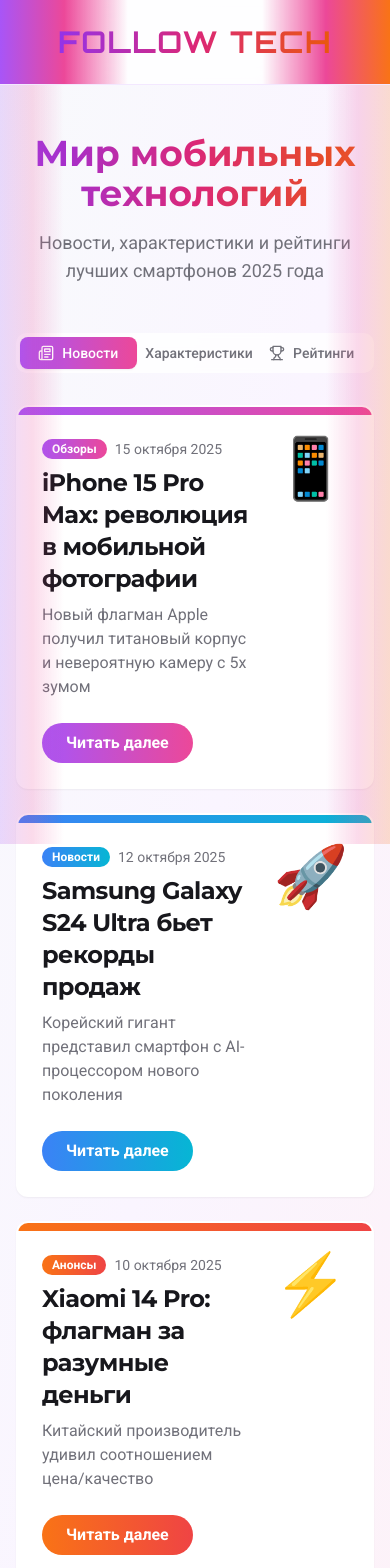
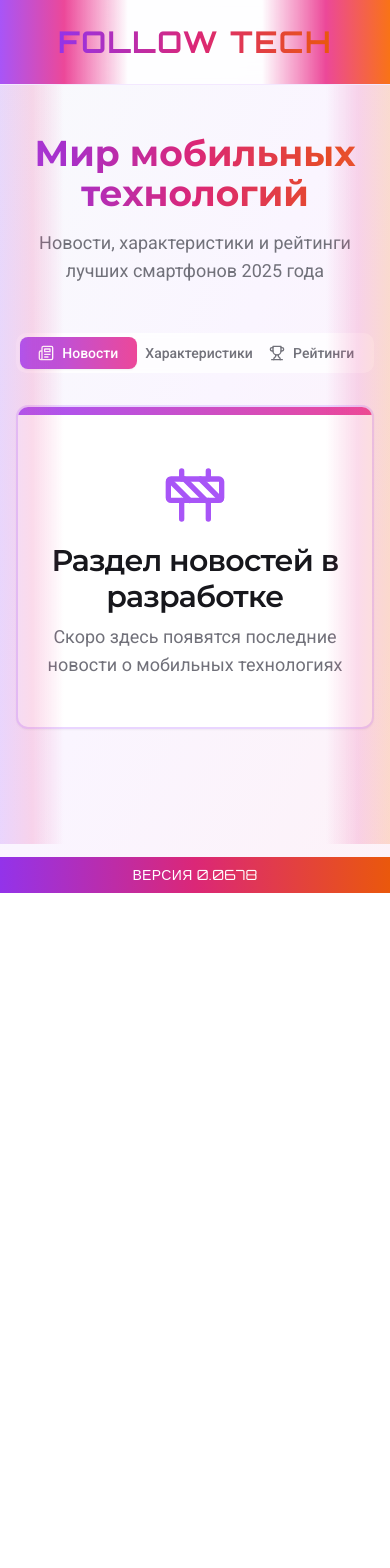
Before and after one commit to pr-poehali-dev/phone-info-portal, a React (Vite) app: page / in a window 390 px wide. Shown: the top 1568 px of the page. After the commit the page ends 893 px from the top, so only its background shows below. Built offline with nearby package versions, Linux system fonts and the light colour scheme.

Commit message:
Заглушки для новостей и рейтингов

```diff
--- a/src/pages/Index.tsx
+++ b/src/pages/Index.tsx
@@ -7,98 +7,11 @@ import Icon from '@/components/ui/icon';
 const Index = () => {
   const [activeTab, setActiveTab] = useState('news');
 
-  const news = [
-    {
-      id: 1,
-      title: 'iPhone 15 Pro Max: революция в мобильной фотографии',
-      date: '15 октября 2025',
-      category: 'Обзоры',
-      image: '📱',
-      excerpt: 'Новый флагман Apple получил титановый корпус и невероятную камеру с 5x зумом',
-      gradient: 'from-purple-500 to-pink-500'
-    },
-    {
-      id: 2,
-      title: 'Samsung Galaxy S24 Ultra бьет рекорды продаж',
-      date: '12 октября 2025',
-      category: 'Новости',
-      image: '🚀',
-      excerpt: 'Корейский гигант представил смартфон с AI-процессором нового поколения',
-      gradient: 'from-blue-500 to-cyan-500'
-    },
-    {
-      id: 3,
-      title: 'Xiaomi 14 Pro: флагман за разумные деньги',
-      date: '10 октября 2025',
-      category: 'Анонсы',
-      image: '⚡',
-      excerpt: 'Китайский производитель удивил соотношением цена/качество',
-      gradient: 'from-orange-500 to-red-500'
-    }
-  ];
 
-  const specs = [
-    {
-      brand: 'Apple',
-      model: 'iPhone 15 Pro Max',
-      processor: 'A17 Pro',
-      ram: '8 GB',
-      storage: '256 GB',
-      camera: '48 MP',
-      battery: '4422 mAh',
-      color: 'bg-gradient-to-br from-purple-500 to-pink-500'
-    },
-    {
-      brand: 'Samsung',
-      model: 'Galaxy S24 Ultra',
-      processor: 'Snapdragon 8 Gen 3',
-      ram: '12 GB',
-      storage: '512 GB',
-      camera: '200 MP',
-      battery: '5000 mAh',
-      color: 'bg-gradient-to-br from-blue-500 to-cyan-500'
-    },
-    {
-      brand: 'Xiaomi',
-      model: '14 Pro',
-      processor: 'Snapdragon 8 Gen 3',
-      ram: '12 GB',
-      storage: '256 GB',
-      camera: '50 MP',
-      battery: '4880 mAh',
-      color: 'bg-gradient-to-br from-orange-500 to-red-500'
-    }
-  ];
 
-  const ratings = [
-    {
-      rank: 1,
-      model: 'iPhone 15 Pro Max',
-      brand: 'Apple',
-      score: 9.5,
-      price: '99 990 ₽',
-      pros: ['Лучшая камера', 'Производительность', 'Экосистема'],
-      gradient: 'from-purple-500 to-pink-500'
-    },
-    {
-      rank: 2,
-      model: 'Galaxy S24 Ultra',
-      brand: 'Samsung',
-      score: 9.3,
-      price: '89 990 ₽',
-      pros: ['S Pen в комплекте', 'Большой экран', 'AI функции'],
-      gradient: 'from-blue-500 to-cyan-500'
-    },
-    {
-      rank: 3,
-      model: 'Xiaomi 14 Pro',
-      brand: 'Xiaomi',
-      score: 8.9,
-      price: '59 990 ₽',
-      pros: ['Цена/качество', 'Быстрая зарядка', 'Камера Leica'],
-      gradient: 'from-orange-500 to-red-500'
-    }
-  ];
+
+
+
 
   return (
     <div className="min-h-screen bg-gradient-to-br from-slate-50 via-purple-50 to-pink-50 relative">
@@ -143,136 +56,46 @@ const Index = () => {
             </TabsTrigger>
           </TabsList>
 
-          <TabsContent value="news" className="space-y-6 animate-slide-up">
-            {news.map((item, index) => (
-              <Card
-                key={item.id}
-                className="overflow-hidden hover:shadow-2xl transition-all duration-300 hover:-translate-y-1 border-2 border-transparent hover:border-purple-200"
-                style={{ animationDelay: `${index * 100}ms` }}
-              >
-                <div className={`h-2 bg-gradient-to-r ${item.gradient}`} />
-                <CardHeader>
-                  <div className="flex items-start justify-between gap-4">
-                    <div className="flex-1">
-                      <div className="flex items-center gap-2 mb-2">
-                        <Badge variant="secondary" className={`bg-gradient-to-r ${item.gradient} text-white border-0`}>
-                          {item.category}
-                        </Badge>
-                        <span className="text-sm text-muted-foreground">{item.date}</span>
-                      </div>
-                      <CardTitle className="text-2xl mb-2 font-bold">{item.title}</CardTitle>
-                      <CardDescription className="text-base">{item.excerpt}</CardDescription>
-                    </div>
-                    <div className="text-6xl">{item.image}</div>
-                  </div>
-                </CardHeader>
-                <CardContent>
-                  <button className={`px-6 py-2 rounded-full bg-gradient-to-r ${item.gradient} text-white font-semibold hover:shadow-lg transition-shadow`}>
-                    Читать далее
-                  </button>
+          <TabsContent value="news" className="animate-slide-up">
+            <Card className="overflow-hidden border-2 border-purple-200">
+              <div className="h-2 bg-gradient-to-r from-purple-500 to-pink-500" />
+              <CardContent className="pt-12 pb-12 text-center">
+                <Icon name="Construction" size={64} className="mx-auto mb-4 text-purple-500" />
+                <CardTitle className="text-3xl mb-2">Раздел новостей в разработке</CardTitle>
+                <CardDescription className="text-lg">Скоро здесь появятся последние новости о мобильных технологиях</CardDescription>
               </CardContent>
             </Card>
-            ))}
           </TabsContent>
 
           <TabsContent value="specs" className="animate-slide-up">
-            <div className="grid md:grid-cols-2 lg:grid-cols-3 gap-6">
-              {specs.map((phone, index) => (
-                <Card
-                  key={index}
-                  className="overflow-hidden hover:shadow-2xl transition-all duration-300 hover:-translate-y-1 border-2 border-transparent hover:border-blue-200"
-                  style={{ animationDelay: `${index * 100}ms` }}
-                >
-                  <div className={`h-32 ${phone.color} relative`}>
-                    <div className="absolute inset-0 bg-black/10" />
-                    <div className="absolute bottom-4 left-4 text-white">
-                      <p className="text-sm font-semibold opacity-90">{phone.brand}</p>
-                      <h3 className="text-xl font-bold">{phone.model}</h3>
-                    </div>
-                  </div>
-                  <CardContent className="pt-6">
-                    <div className="space-y-3">
-                      <div className="flex items-center gap-2">
-                        <Icon name="Cpu" size={18} className="text-purple-500" />
-                        <span className="text-sm font-medium">Процессор:</span>
-                        <span className="text-sm text-muted-foreground">{phone.processor}</span>
-                      </div>
-                      <div className="flex items-center gap-2">
-                        <Icon name="MemoryStick" size={18} className="text-blue-500" />
-                        <span className="text-sm font-medium">RAM:</span>
-                        <span className="text-sm text-muted-foreground">{phone.ram}</span>
-                      </div>
-                      <div className="flex items-center gap-2">
-                        <Icon name="HardDrive" size={18} className="text-cyan-500" />
-                        <span className="text-sm font-medium">Память:</span>
-                        <span className="text-sm text-muted-foreground">{phone.storage}</span>
-                      </div>
-                      <div className="flex items-center gap-2">
-                        <Icon name="Camera" size={18} className="text-pink-500" />
-                        <span className="text-sm font-medium">Камера:</span>
-                        <span className="text-sm text-muted-foreground">{phone.camera}</span>
-                      </div>
-                      <div className="flex items-center gap-2">
-                        <Icon name="Battery" size={18} className="text-green-500" />
-                        <span className="text-sm font-medium">Батарея:</span>
-                        <span className="text-sm text-muted-foreground">{phone.battery}</span>
-                      </div>
-                    </div>
+            <Card className="overflow-hidden border-2 border-blue-200">
+              <div className="h-2 bg-gradient-to-r from-blue-500 to-cyan-500" />
+              <CardContent className="pt-12 pb-12 text-center">
+                <Icon name="Settings" size={64} className="mx-auto mb-4 text-blue-500" />
+                <CardTitle className="text-3xl mb-2">Раздел характеристик в разработке</CardTitle>
+                <CardDescription className="text-lg">Скоро здесь появится подробное сравнение характеристик смартфонов</CardDescription>
               </CardContent>
             </Card>
-              ))}
-            </div>
           </TabsContent>
 
-          <TabsContent value="ratings" className="space-y-6 animate-slide-up">
-            {ratings.map((item, index) => (
-              <Card
-                key={index}
-                className="overflow-hidden hover:shadow-2xl transition-all duration-300 hover:-translate-y-1 border-2 border-transparent hover:border-orange-200"
-                style={{ animationDelay: `${index * 100}ms` }}
-              >
-                <div className={`h-2 bg-gradient-to-r ${item.gradient}`} />
-                <CardContent className="pt-6">
-                  <div className="flex items-start gap-6">
-                    <div className={`flex-shrink-0 w-20 h-20 rounded-2xl bg-gradient-to-br ${item.gradient} flex items-center justify-center text-white text-3xl font-bold shadow-lg`}>
-                      #{item.rank}
-                    </div>
-                    <div className="flex-1">
-                      <div className="flex items-start justify-between mb-4">
-                        <div>
-                          <p className="text-sm text-muted-foreground">{item.brand}</p>
-                          <h3 className="text-2xl font-bold mb-1">{item.model}</h3>
-                          <p className="text-xl font-semibold text-purple-600">{item.price}</p>
-                        </div>
-                        <div className="text-right">
-                          <div className={`inline-flex items-center gap-2 px-4 py-2 rounded-full bg-gradient-to-r ${item.gradient} text-white font-bold text-lg shadow-lg`}>
-                            <Icon name="Star" size={20} />
-                            {item.score}
-                          </div>
-                        </div>
-                      </div>
-                      <div className="flex flex-wrap gap-2">
-                        {item.pros.map((pro, i) => (
-                          <Badge key={i} variant="outline" className="border-purple-300 text-purple-700">
-                            <Icon name="Check" size={14} className="mr-1" />
-                            {pro}
-                          </Badge>
-                        ))}
-                      </div>
-                    </div>
-                  </div>
+          <TabsContent value="ratings" className="animate-slide-up">
+            <Card className="overflow-hidden border-2 border-orange-200">
+              <div className="h-2 bg-gradient-to-r from-orange-500 to-red-500" />
+              <CardContent className="pt-12 pb-12 text-center">
+                <Icon name="Award" size={64} className="mx-auto mb-4 text-orange-500" />
+                <CardTitle className="text-3xl mb-2">Раздел рейтингов в разработке</CardTitle>
+                <CardDescription className="text-lg">Скоро здесь появятся рейтинги и обзоры лучших смартфонов</CardDescription>
               </CardContent>
             </Card>
-            ))}
           </TabsContent>
         </Tabs>
       </main>
 
-      <footer className="bg-white/80 backdrop-blur-lg border-t border-purple-100 mt-20">
-        <div className="container mx-auto px-4 py-8">
+      <footer className="bg-gradient-to-r from-purple-600 via-pink-600 to-orange-600 mt-20 relative z-10">
+        <div className="container mx-auto px-4 py-2">
           <div className="text-center">
-            <p className="text-muted-foreground">
-              © 2025 FOLLOW TECH. Все о мобильных технологиях
+            <p className="text-white text-sm font-orbitron tracking-wide">
+              ВЕРСИЯ 0.0678
             </p>
           </div>
         </div>
```
Lines whose indentation alone changed are shown as unchanged.
